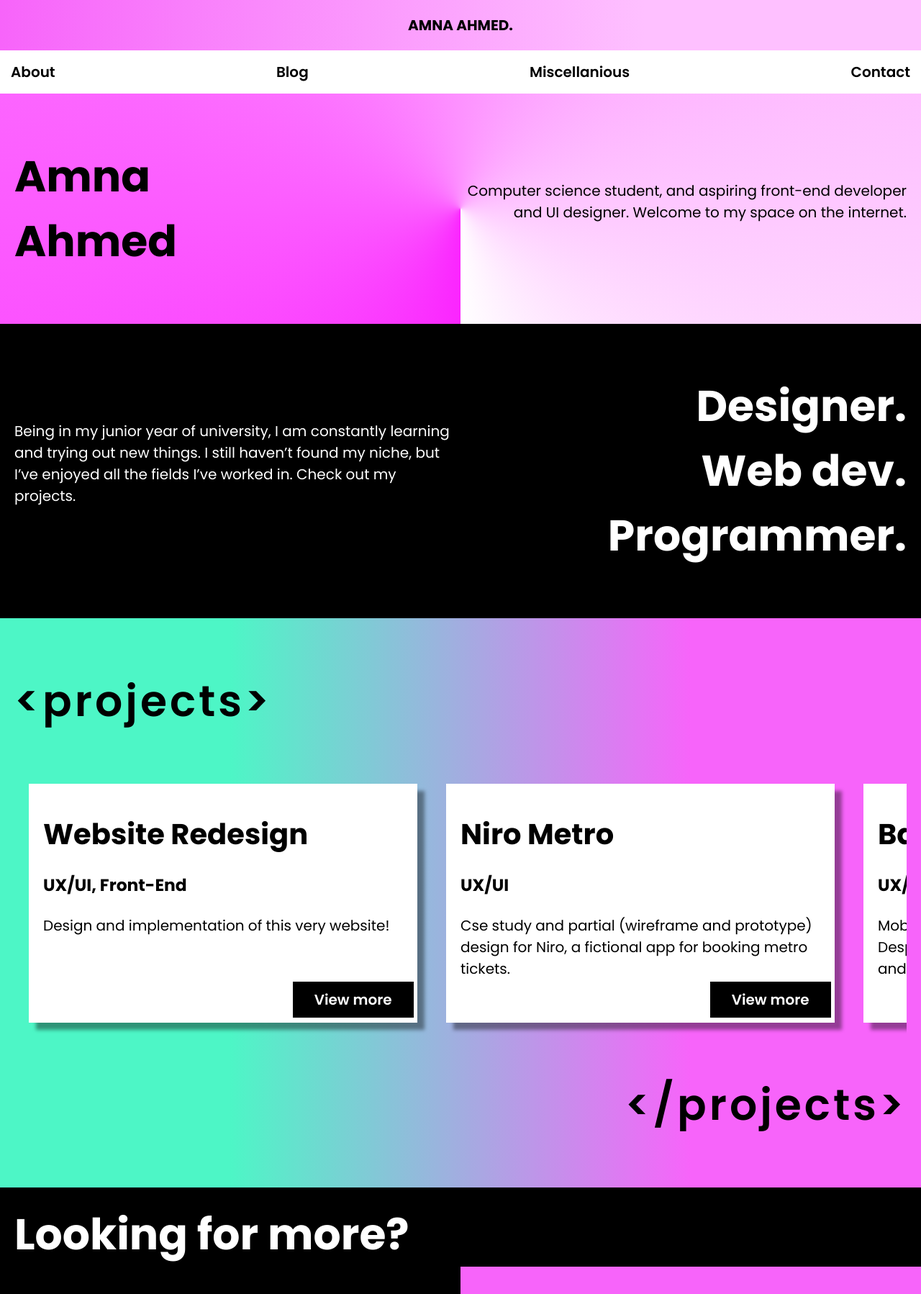
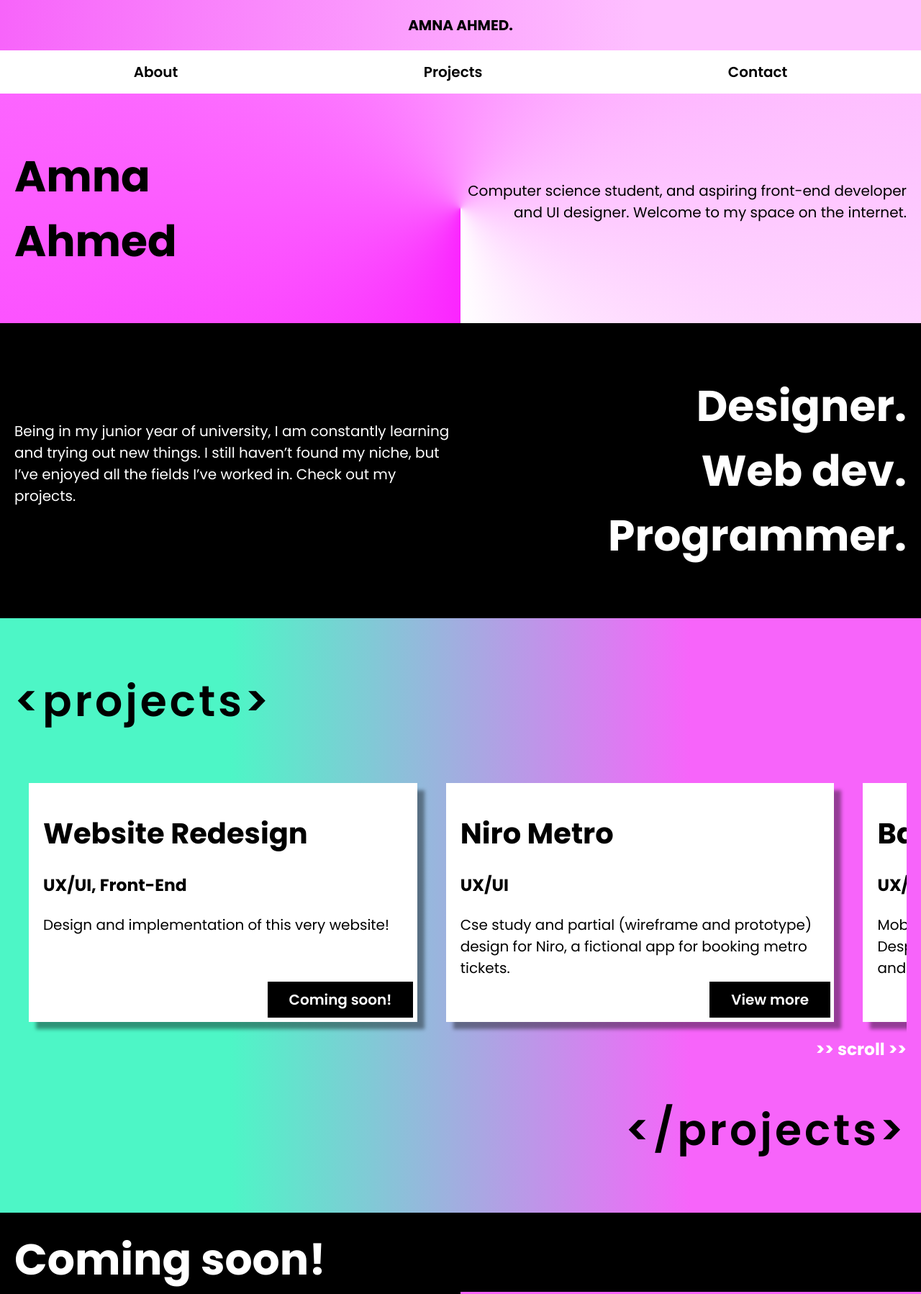
Before and after one commit to thisisamna/amna-ahmed, a plain HTML site: page index.html in a window 1280 px wide. Shown: the top 1798 px of the page at 72% size. Drawn offline with Linux system fonts and the light colour scheme.

Commit message:
Bug fixes, ready for deployment!

```diff
--- a/css/main.css
+++ b/css/main.css
@@ -8,7 +8,7 @@
     --fw-black:700;
 }
 html {
-    font-size: calc(15px + 0.390625vw);
+    font-size: calc(15px + 0.39vw);
 }
 body{
     padding:0;
@@ -24,6 +24,10 @@ h1{
 }
 h2{
     font-size: 2rem;
+}
+a{
+    text-decoration: none;
+    color: inherit;
 }
 header{
     padding:0;
@@ -51,11 +55,10 @@ nav{
     margin:0;
     display: flex;
     list-style: none;
-    justify-content:space-between;
+    justify-content:space-around;
 }
 .nav-link{
-    text-decoration: none;
-    color: inherit;
+
     font-weight: var(--fw-bold);
 }
 .nav-link:hover{
@@ -124,11 +127,26 @@ p.left{
         grid-template-columns: 1fr !important;
 
     }
+    .project-card{
+        flex: 0 0 15rem !important;
+    }
+    .project-card > .button{
+        bottom: 0 !important;
+        right: 0 !important;
+        padding: 0.5rem 0.75rem !important;
+    }
 
 }
 /* Projects */
+.hint{
+    text-align: right;
+    padding: 0;
+    margin: 0;
+    color: var(--light);
+}
 .projects{
     background: linear-gradient(90deg, #4df6c6 25%, #f764fa 75%);
+    overflow:auto;
 
 }
 .projects-wrapper{
--- a/index.html
+++ b/index.html
@@ -10,16 +10,17 @@
     <link rel="stylesheet" href="css/main.css">
 </head>
 <body>
-    <div class="logo">Amna Ahmed.</div>
+    <div class="logo"><a href=""></a>Amna Ahmed.</div>
     <nav>
         <ul class="nav-list">
-            <li class="nav-item"><a href="#" class="nav-link">About</a></li>
-            <li class="nav-item"><a href="#" class="nav-link">Blog</a></li>
-            <li class="nav-item"><a href="#" class="nav-link">Miscellanious</a></li>
-            <li class="nav-item"><a href="#" class="nav-link">Contact</a></li>
+            <li class="nav-item"><a href="#about" class="nav-link">About</a></li>
+            <li class="nav-item"><a href="#projects" class="nav-link">Projects</a></li>
+            <!-- <li class="nav-item"><a href="#" class="nav-link">Blog</a></li>
+            <li class="nav-item"><a href="#" class="nav-link">Miscellanious</a></li> -->
+            <li class="nav-item"><a href="#contact" class="nav-link">Contact</a></li>
         </ul>
     </nav>
-    <section class="split intro">
+    <section class="split intro" id="about">
         <h1 class="left ">Amna <br> Ahmed</h1>
         <p class="right">Computer science student, and aspiring front-end developer and UI designer. Welcome to my space on the internet.</p>
     </section>
@@ -27,45 +28,47 @@
         <h1 class = "right">Designer. <br> Web dev. <br>  Programmer.</h1>
         <p class="left">Being in my junior year of university, I am constantly learning and trying out new things. I still haven’t found my niche, but I’ve enjoyed all the fields I’ve worked in. Check out my projects.</p>
     </section>
-    <section class="projects">
+    <section class="projects" id="projects">
         <h1 class="opening tag">&lt;projects&gt;</h1>
         <div class="projects-wrapper">
             <div class="project-card">
                 <h2>Website Redesign</h2>
                 <h3>UX/UI, Front-End</h3>
                 <p>Design and implementation of this very website!</p>
-                <a href="#" type="button" class="button">View more</a>
+                <a href="#" type="button" class="button"> Coming soon!</a>
             </div>
             <div class="project-card">
                 <h2>Niro Metro</h2>
                 <h3>UX/UI</h3>
                 <p>Cse study and partial (wireframe and prototype) design for Niro, a fictional app for booking metro tickets.</p>
-                <a href="#" type="button" class="button">View more</a>
+                <a href="https://drive.google.com/drive/folders/1IE4bhX5A6vBBNEntaWAJnvtjIQMpf-z6?usp=sharing" type="button" class="button">View more</a>
             </div>
             <div class="project-card">
                 <h2>Bakery App</h2>
                 <h3>UX/UI</h3>
                 <p>Mobile app UX/UI design for a fictional bakery. Despite being fictional, it still smells like cinnamon and home in here!</p>
-                <a href="#" type="button" class="button">View more</a>
+                <a href="https://www.behance.net/gallery/177901935/Bakery-App-UI-Design" type="button" class="button">View more</a>
             </div>
+        </div>
+        <h3 class="hint">&gt&gt scroll &gt&gt</h3>
 
-        </div>
         <h1 class="closing tag">&lt;/projects&gt;</h1>
     </section>
     <section class="inverted graphic-container">
-        <h1>Looking for more?</h1>
+        <!-- <h1>Looking for more?</h1> -->
+        <h1>Coming soon!</h1>
         <div class="graphic">
             <div class="block">
                 <img class="arrow" src="img/arrow-right.svg" alt="">
             </div>
             <a href="" class="button color1">Blog</a>
-            <a href="" class="button color2"> Misc.</a>
+            <a href="" class="button color2"> Miscellanious</a>
             <div class="block">
                 <img class="arrow" src="img/arrow.svg" alt="">
             </div>
         </div>
     </section>
-    <section class="contact">
+    <section class="contact" id="contact">
         <h1>Contact me</h1>
         <div class="contact-wrapper">
 
```
